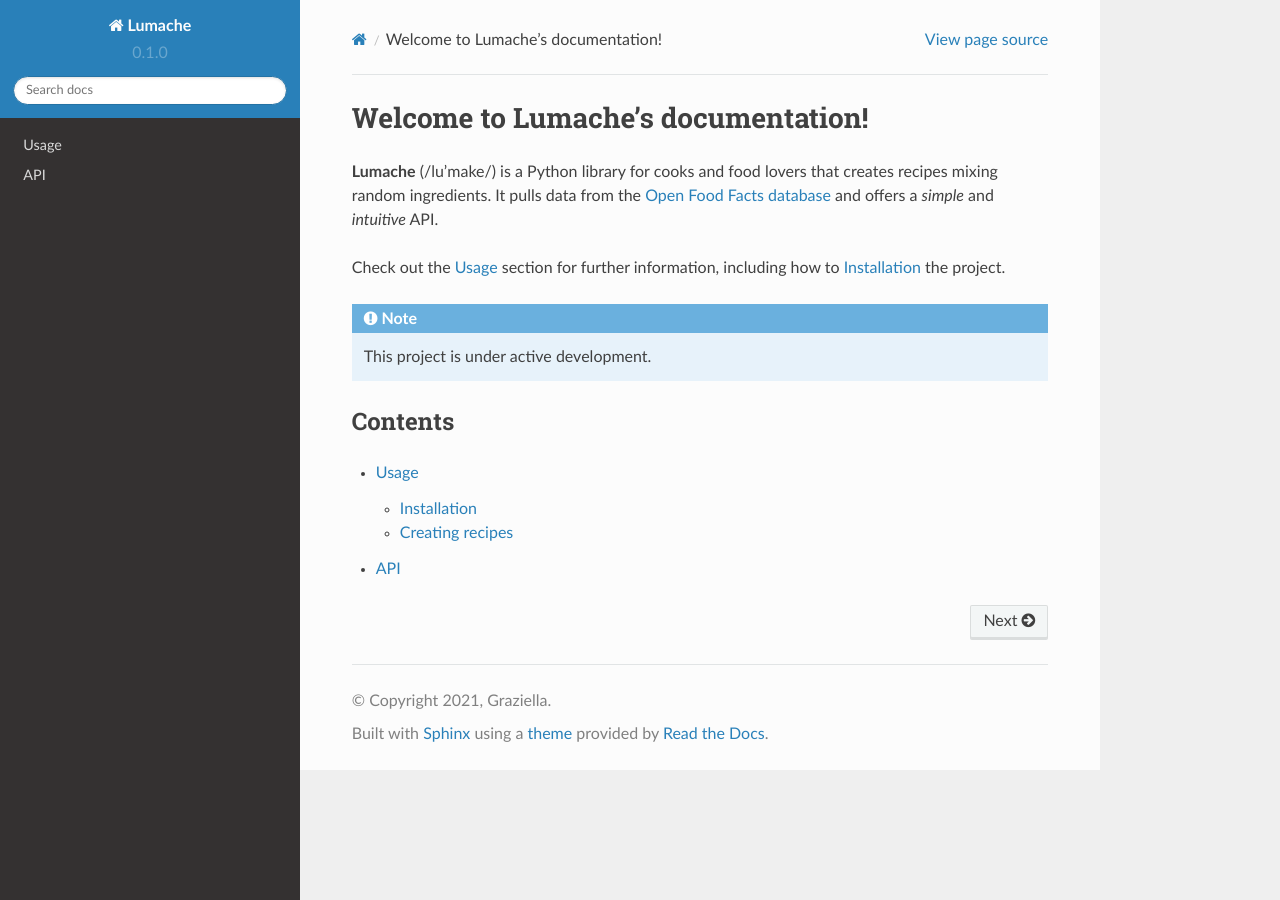
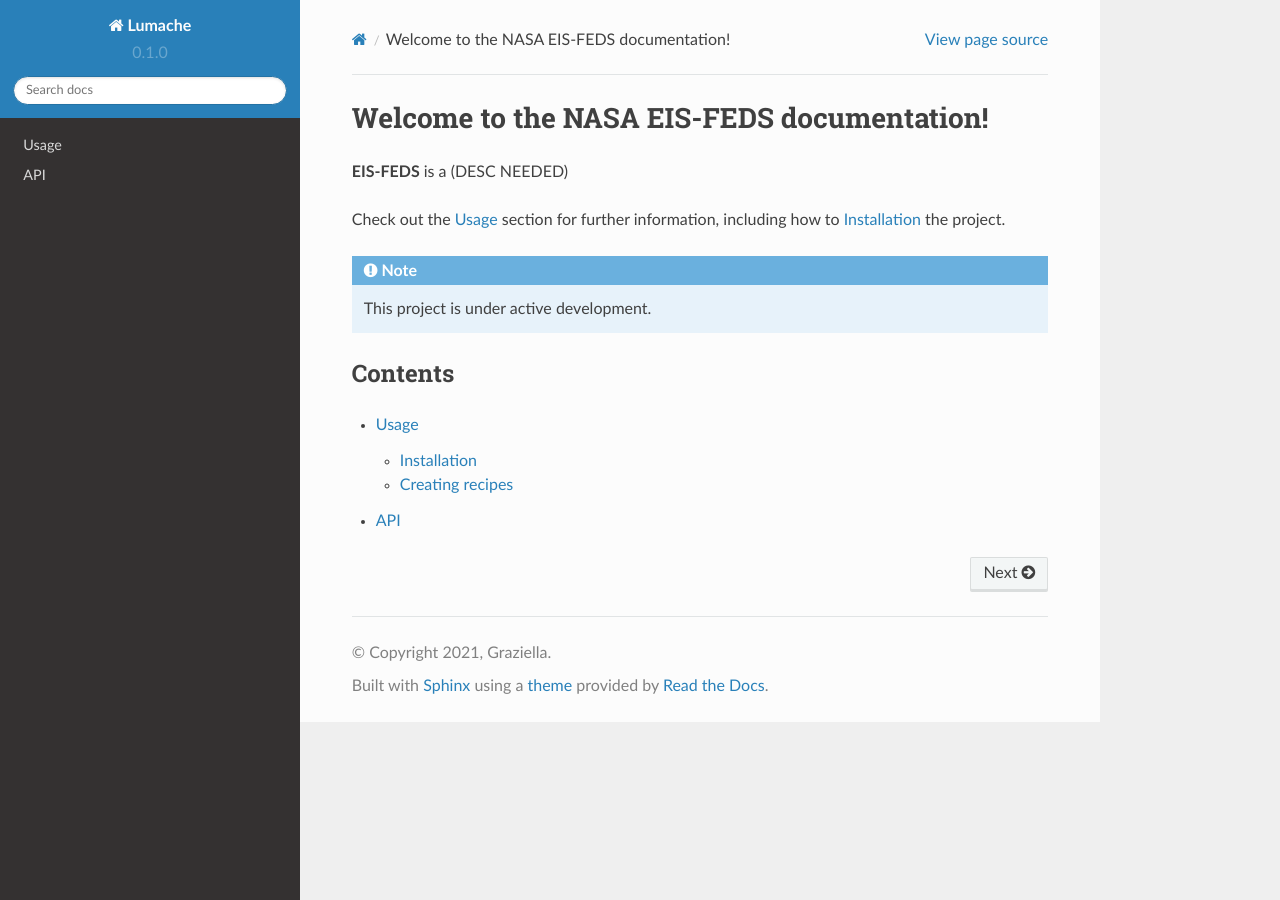
Before and after one commit to ksharonin/feds-documentation, a Sphinx documentation site: the page built from docs/source/index.rst, in a window 1280 px wide. Built offline with Sphinx 7.4.7 and the Read the Docs theme 2.0.0, drawn with Linux system fonts in a browser that asks for light colours.

Commit message:
Update index.rst

```diff
--- a/docs/source/index.rst
+++ b/docs/source/index.rst
@@ -1,10 +1,7 @@
-Welcome to Lumache's documentation!
+Welcome to the NASA EIS-FEDS documentation!
 ===================================
 
-**Lumache** (/lu'make/) is a Python library for cooks and food lovers
-that creates recipes mixing random ingredients.
-It pulls data from the `Open Food Facts database <https://world.openfoodfacts.org/>`_
-and offers a *simple* and *intuitive* API.
+**EIS-FEDS** is a (DESC NEEDED)
 
 Check out the :doc:`usage` section for further information, including
 how to :ref:`installation` the project.
```
